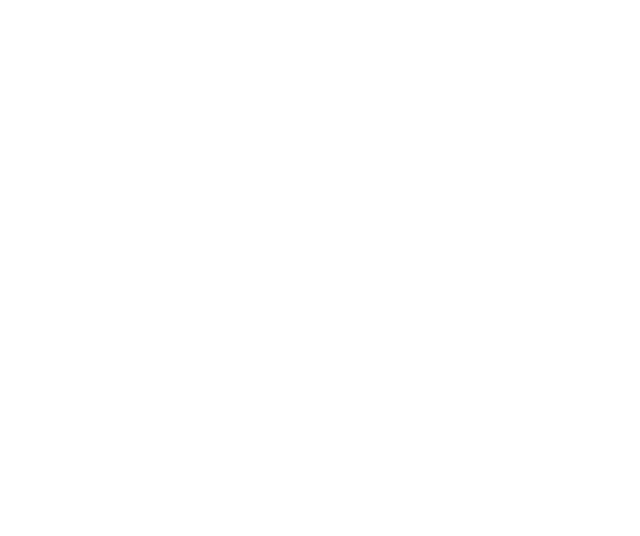
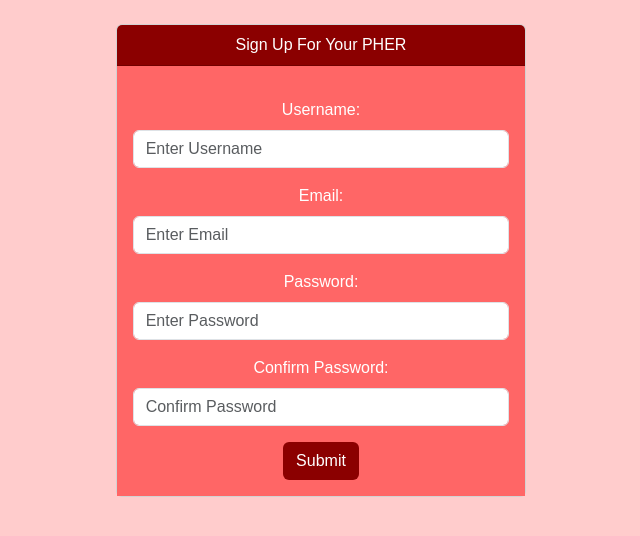
Before and after one commit to TonyMcAlpin/CSCI441_Project, a website: page public/SignUp.html in a window 1280 px wide. Shown: the whole page, without its empty margins (319-959 px from the left). Drawn offline with nearby package versions, Linux system fonts and the light colour scheme.

Commit message:
Added Sign Up Page and edited Login Page

```diff
--- a/public/SignUp.html
+++ b/public/SignUp.html
@@ -0,0 +1,45 @@
+<!DOCTYPE html>
+<html lang="en">
+<head>
+    <meta charset="UTF-8">
+    <meta name="viewport" content="width=device-width, initial-scale=1.0">
+    <link rel="stylesheet" href="../node_modules/bootstrap/dist/css/bootstrap.min.css" />
+    <link rel="stylesheet" href="css/main.css" />
+    <script src="js/main.js"></script>
+    <title> PHER Sign Up</title>
+</head>
+<body>
+    <div class="row">
+        <div class="col-4"></div>
+        <div class="col-4">
+            <div class="card mt-4">
+                <div class="card-header" style="background-color: #8b0000; color: white;">
+                   Sign Up For Your PHER
+                </div>
+                <div class="card-body" style="background-color: #ff6666; color:white">
+                    <form action="">
+                        <div class="mb-3 mt-3">
+                            <label for="username" class="form-label">Username:</label>
+                            <input type="text" class="form-control" id="username" placeholder="Enter Username">
+                        </div>
+                        <div class="mb-3 mt-3">
+                            <label for="email" class="form-label">Email:</label>
+                            <input type="email" class="form-control" id="email" placeholder="Enter Email">
+                          </div>
+                        <div class="mb-3 mt-3">
+                            <label for="pwd" class="form-label">Password:</label>
+                            <input type="password" class="form-control" id="pwd" placeholder="Enter Password">
+                        </div>
+                        <div class="mb-3">
+                            <label for="confirmPass" class="form-label"> Confirm Password:</label>
+                            <input type="password" class="form-control" id="confirmPass" placeholder="Confirm Password">
+                        </div>
+                        <button type="submit" class="btn" style="background-color: #8b0000; color: white;">Submit</button>
+                    </form>
+                </div>
+            </div>
+        </div>
+        <div class="col-4"></div>
+    </div>
+</body>
+</html>
```
Also changed, not shown: public/LogIn.html (+4 -5 lines).
